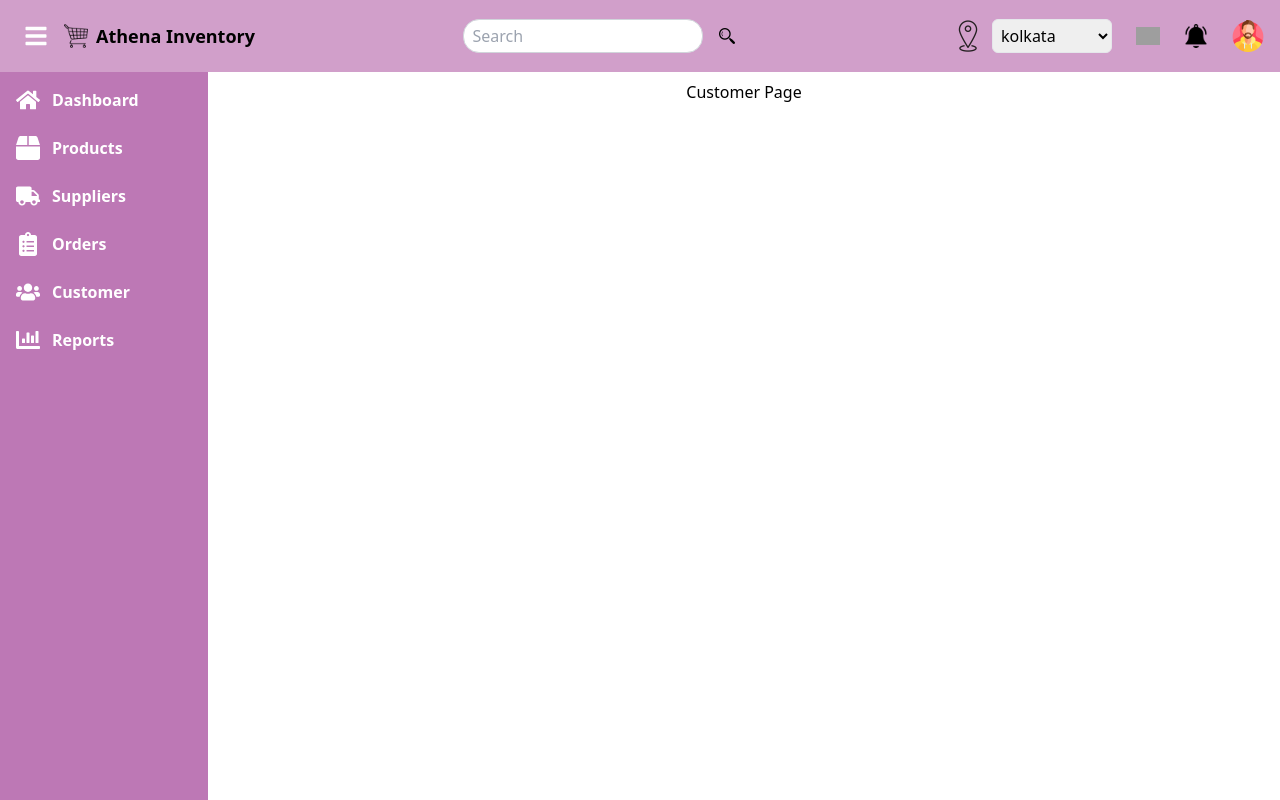
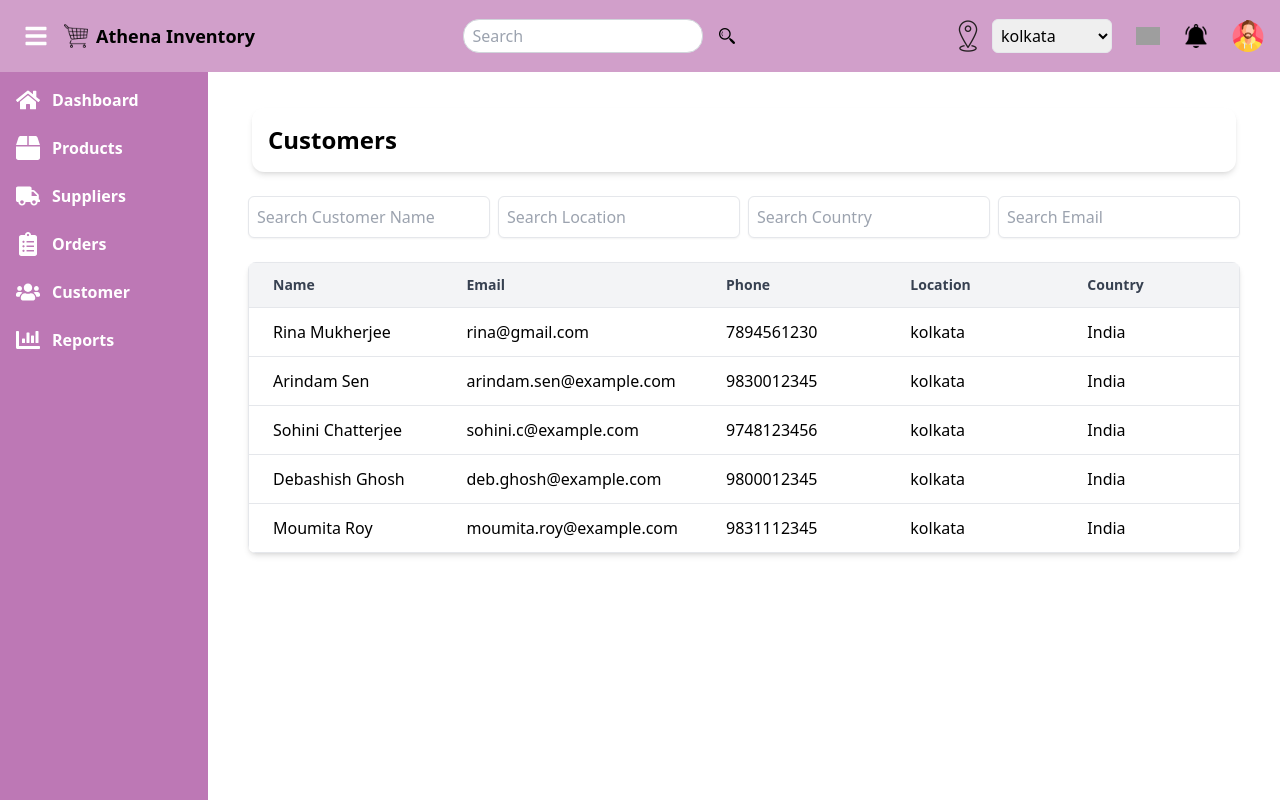
Before and after one commit to anik0103/inventory-management-system, a React (Create React App) app: page /app/customer in a window 1280 px wide. Built offline with nearby package versions, Linux system fonts and the light colour scheme; grey boxes are pictures that could not be loaded; a web font is replaced by a local one.

Commit message:
Implement Customer Page with filters and table display

```diff
--- a/src/Components/Customer/Customer.js
+++ b/src/Components/Customer/Customer.js
@@ -1,8 +1,58 @@
-const Customer =()=>{
-    return(
-        <div>
-            <h1>Customer Page</h1>
-        </div>
-    )
-}
-export default Customer;
+import React, { useContext, useState, useEffect } from "react";
+import { RegionContext } from "../Dashbord/RegionContext";
+import mockData from "../../asset/fakeApiResponce/mockData.json";
+
+import CustomerHeader from "../Customer/CustomerHeader";
+import CustomerFilters from "../Customer/CustomerFilters";
+import CustomerTable from "../Customer/CustomerTable";
+
+const CustomerPage = () => {
+  const { selectedRegion } = useContext(RegionContext);
+  const [customers, setCustomers] = useState([]);
+  const [searchName, setSearchName] = useState("");
+  const [searchLocation, setSearchLocation] = useState("");
+  const [searchCountry, setSearchCountry] = useState("");
+  const [searchEmail, setSearchEmail] = useState("");
+
+  useEffect(() => {
+    const regionToUse = selectedRegion || localStorage.getItem("selectedRegion");
+    if (regionToUse) {
+      const regionData = mockData.find(
+        (region) => region.region.toLowerCase() === regionToUse.toLowerCase()
+      );
+      if (regionData) {
+        setCustomers(regionData.regionWiseData?.customer || []);
+      }
+    }
+  }, [selectedRegion]);
+
+  const filteredCustomers = customers.filter((customer) => {
+    return (
+      (customer.CustomerName || customer.name || "")
+        .toLowerCase()
+        .includes(searchName.toLowerCase()) &&
+      (customer.location || "").toLowerCase().includes(searchLocation.toLowerCase()) &&
+      (customer.country || "").toLowerCase().includes(searchCountry.toLowerCase()) &&
+      (customer.email || "").toLowerCase().includes(searchEmail.toLowerCase())
+    );
+  });
+
+  return (
+    <div className="p-6">
+      <CustomerHeader />
+      <CustomerFilters
+        searchName={searchName}
+        setSearchName={setSearchName}
+        searchLocation={searchLocation}
+        setSearchLocation={setSearchLocation}
+        searchCountry={searchCountry}
+        setSearchCountry={setSearchCountry}
+        searchEmail={searchEmail}
+        setSearchEmail={setSearchEmail}
+      />
+      <CustomerTable customers={filteredCustomers} />
+    </div>
+  );
+};
+
+export default CustomerPage;
--- /dev/null
+++ b/src/Components/Customer/CustomerFilters.js
@@ -0,0 +1,47 @@
+import React from "react";
+
+const CustomerFilters = ({
+  searchName,
+  setSearchName,
+  searchLocation,
+  setSearchLocation,
+  searchCountry,
+  setSearchCountry,
+  searchEmail,
+  setSearchEmail,
+}) => {
+  return (
+    <div className="grid grid-cols-1 sm:grid-cols-4 gap-2 mb-6 w-auto mt-6">
+      <input
+        type="text"
+        placeholder="Search Customer Name"
+        value={searchName}
+        onChange={(e) => setSearchName(e.target.value)}
+        className="p-2 border rounded-md shadow-sm focus:outline-none focus:ring-2 focus:ring-purple-400"
+      />
+      <input
+        type="text"
+        placeholder="Search Location"
+        value={searchLocation}
+        onChange={(e) => setSearchLocation(e.target.value)}
+        className="p-2 border rounded-md shadow-sm focus:outline-none focus:ring-2 focus:ring-purple-400"
+      />
+      <input
+        type="text"
+        placeholder="Search Country"
+        value={searchCountry}
+        onChange={(e) => setSearchCountry(e.target.value)}
+        className="p-2 border rounded-md shadow-sm focus:outline-none focus:ring-2 focus:ring-purple-400"
+      />
+      <input
+        type="text"
+        placeholder="Search Email"
+        value={searchEmail}
+        onChange={(e) => setSearchEmail(e.target.value)}
+        className="p-2 border rounded-md shadow-sm focus:outline-none focus:ring-2 focus:ring-purple-400"
+      />
+    </div>
+  );
+};
+
+export default CustomerFilters;
--- /dev/null
+++ b/src/Components/Customer/CustomerHeader.js
@@ -0,0 +1,13 @@
+import React from "react";
+
+const CustomerHeader = () => {
+  return (
+    <div className="bg-white shadow-md rounded-xl p-2 m-1">
+      <h2 className="flex flex-wrap text-2xl font-bold text-black m-2">
+        Customers
+      </h2>
+    </div>
+  );
+};
+
+export default CustomerHeader;
--- /dev/null
+++ b/src/Components/Customer/CustomerTable.js
@@ -0,0 +1,52 @@
+import React from "react";
+
+const CustomerTable = ({ customers }) => {
+  return (
+    <div className="overflow-x-auto shadow-md rounded-lg">
+      <table className="min-w-full table-fixed bg-white border border-gray-200 rounded-lg">
+        <thead className="bg-gray-100">
+          <tr>
+            <th className="w-1/5 px-6 py-3 border-b text-left text-sm font-bold text-gray-700">
+              Name
+            </th>
+            <th className="w-1/5 px-6 py-3 border-b text-left text-sm font-bold text-gray-700">
+              Email
+            </th>
+            <th className="w-1/5 px-6 py-3 border-b text-left text-sm font-bold text-gray-700">
+              Phone
+            </th>
+            <th className="w-1/5 px-6 py-3 border-b text-left text-sm font-bold text-gray-700">
+              Location
+            </th>
+            <th className="w-1/5 px-6 py-3 border-b text-left text-sm font-bold text-gray-700">
+              Country
+            </th>
+          </tr>
+        </thead>
+        <tbody>
+          {customers.map((customer, index) => (
+            <tr key={index} className="hover:bg-gray-50">
+              <td className="w-1/5 px-6 py-3 border-b text-left whitespace-nowrap">
+                {customer.CustomerName || customer.name || "-"}
+              </td>
+              <td className="w-1/5 px-6 py-3 border-b text-left whitespace-nowrap">
+                {customer.email || "-"}
+              </td>
+              <td className="w-1/5 px-6 py-3 border-b text-left whitespace-nowrap">
+                {customer.number || "-"}
+              </td>
+              <td className="w-1/5 px-6 py-3 border-b text-left whitespace-nowrap">
+                {customer.location || "-"}
+              </td>
+              <td className="w-1/5 px-6 py-3 border-b text-left whitespace-nowrap">
+                {customer.country || "-"}
+              </td>
+            </tr>
+          ))}
+        </tbody>
+      </table>
+    </div>
+  );
+};
+
+export default CustomerTable;
```
